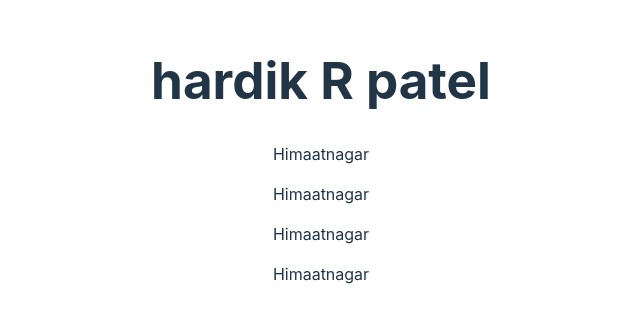
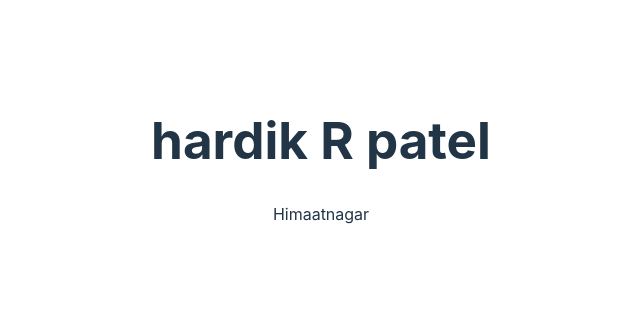
Before and after one commit to hr143hr/HCP-Services, a React (Vite) app: page / in a window 1280 px wide. Shown: the part 240-562 px from the top of the page, without its empty margins (319-959 px from the left). Built offline with nearby package versions, Linux system fonts and the light colour scheme.

Commit message:
remove multipal address

```diff
--- a/src/App.jsx
+++ b/src/App.jsx
@@ -9,9 +9,7 @@ function App() {
     <>
     <h1>hardik R patel</h1>
     <p>Himaatnagar</p>
-    <p>Himaatnagar</p>
-    <p>Himaatnagar</p>
-    <p>Himaatnagar</p>
+
     </>
   )
 }
```
